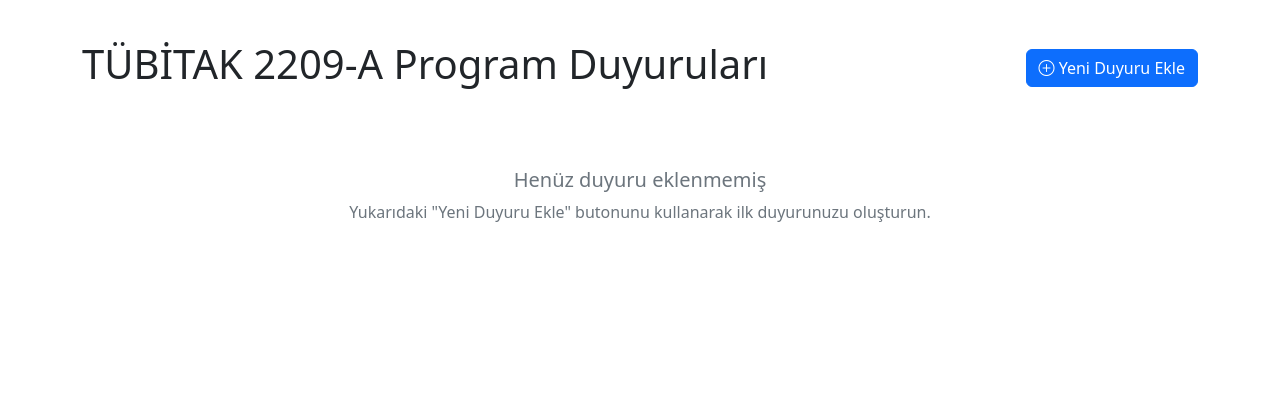
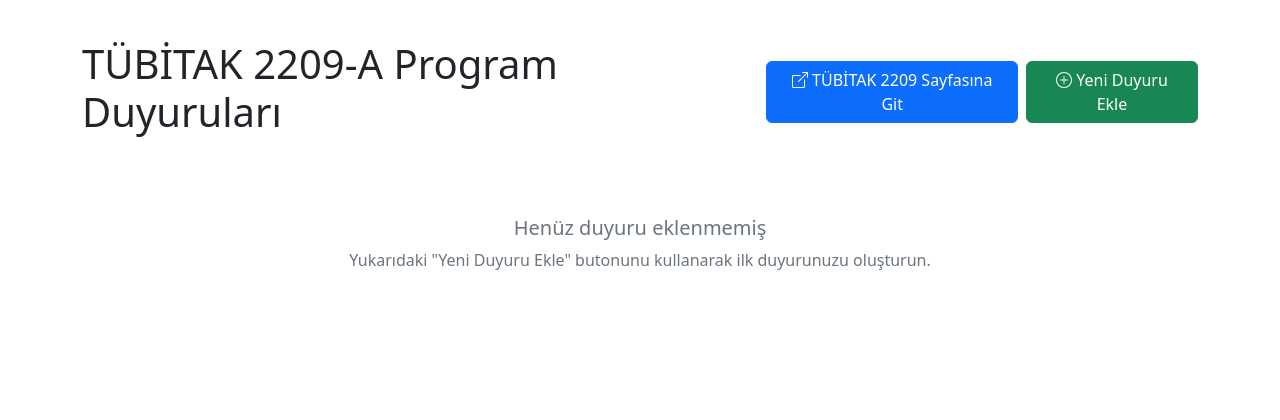
Before and after one commit to bozemre19-blip/tubitak2209, a Flask app: page /admin/program-announcements in a window 1280 px wide. Shown: the part 62-482 px from the top of the page. Run offline with Flask 3, Linux system fonts and the light colour scheme; a user stored in the database is signed in; data that the repository does not hold is empty; some libraries are stand-ins or nearby versions.

Commit message:
Program announcements yonetim sayfasina da TÃœBÄ°TAK 2209 butonu eklendi

```diff
--- a/2209 Takip/templates/admin/program_announcements.html
+++ b/2209 Takip/templates/admin/program_announcements.html
@@ -8,9 +8,16 @@
         <h1>
             <i class="bi bi-bullhorn-fill"></i> TÜBİTAK 2209-A Program Duyuruları
         </h1>
-        <button class="btn btn-primary" data-bs-toggle="modal" data-bs-target="#createAnnouncementModal">
-            <i class="bi bi-plus-circle"></i> Yeni Duyuru Ekle
-        </button>
+        <div class="d-flex gap-2">
+            <a href="https://tubitak.gov.tr/tr/burslar/lisans-onlisans/destek-programlari/2209-universite-ogrencileri-arastirma-projeleri-destekleme-programi"
+               target="_blank"
+               class="btn btn-primary">
+                <i class="bi bi-box-arrow-up-right"></i> TÜBİTAK 2209 Sayfasına Git
+            </a>
+            <button class="btn btn-success" data-bs-toggle="modal" data-bs-target="#createAnnouncementModal">
+                <i class="bi bi-plus-circle"></i> Yeni Duyuru Ekle
+            </button>
+        </div>
     </div>
 </div>
 
```
